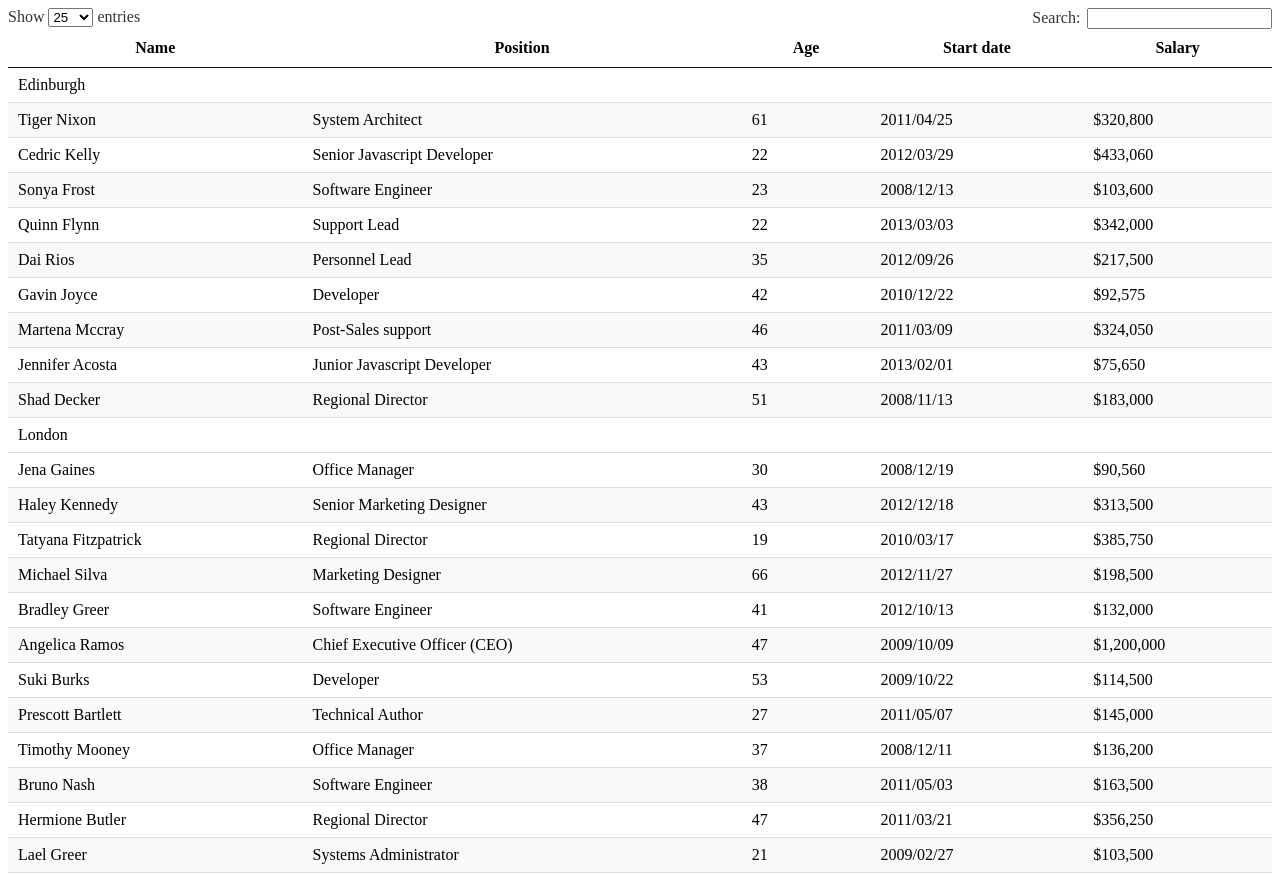
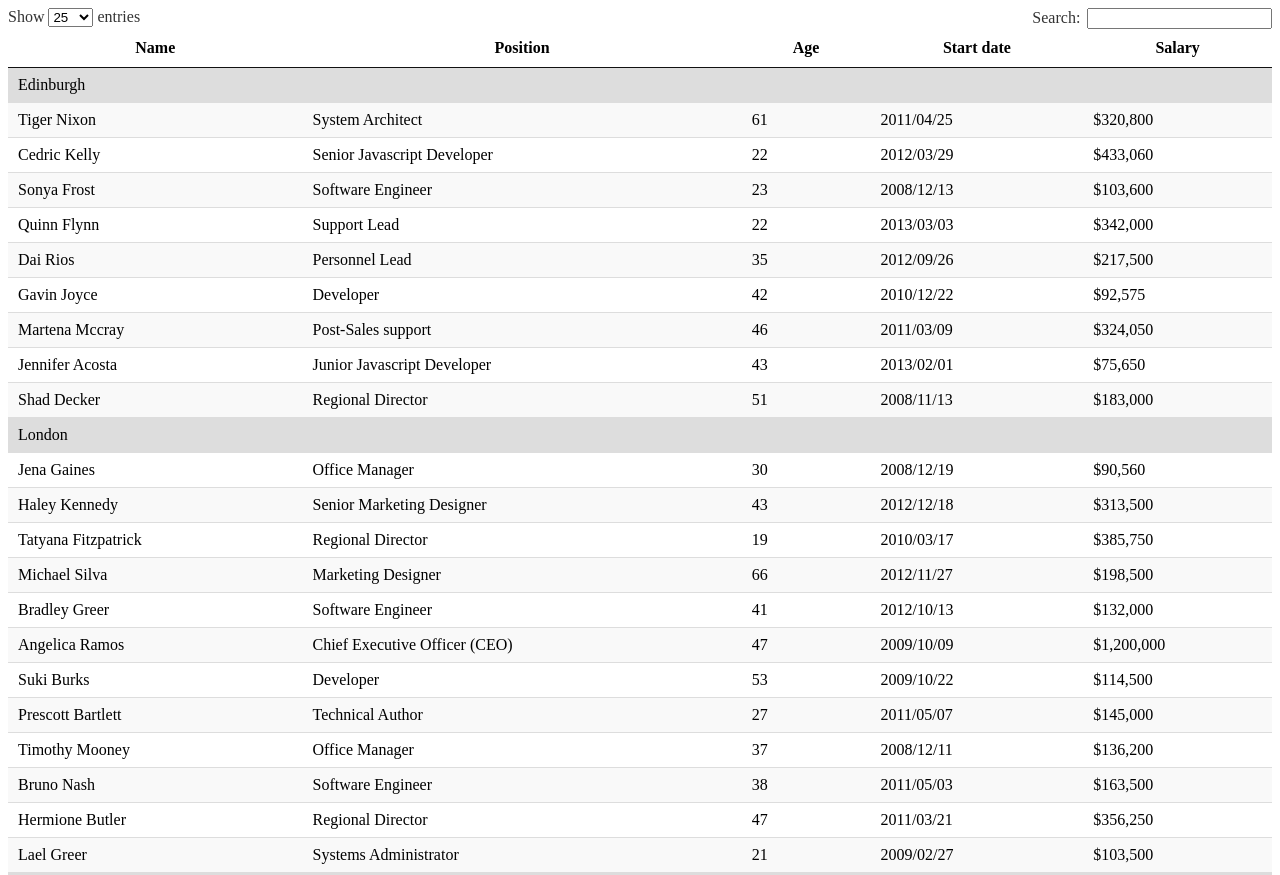
Before and after one commit to emanuelplatypus/Natal_2017, a plain HTML site: page index.html in a window 1280 px wide. Shown: the top 875 px of the page. Drawn offline with nearby package versions, Linux system fonts and the light colour scheme.

Commit message:
Update index.html

```diff
--- a/index.html
+++ b/index.html
@@ -2,6 +2,12 @@
 <html>
 <head>
 <link rel="stylesheet" type="text/css" href="estilos.css">
+ <style>
+ tr.group,
+tr.group:hover {
+    background-color: #ddd !important;
+}
+ </style>
 </head>
 <body>
 <script src="https://code.jquery.com/jquery-3.3.1.js"></script>
```
